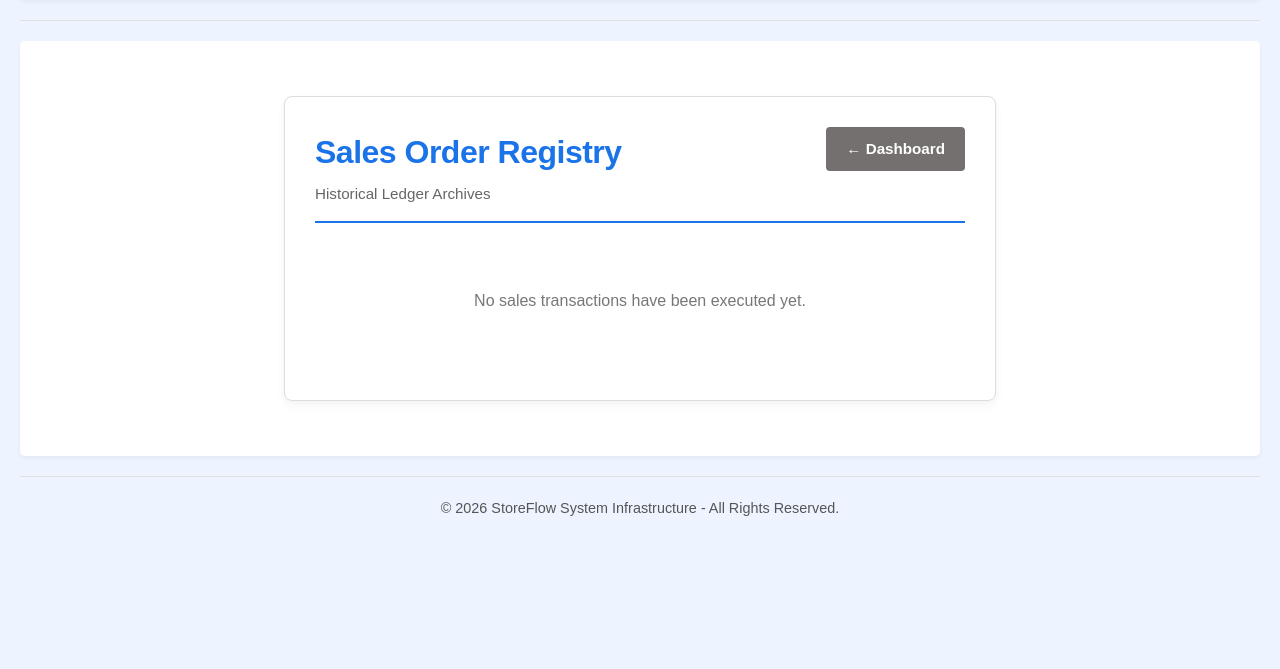
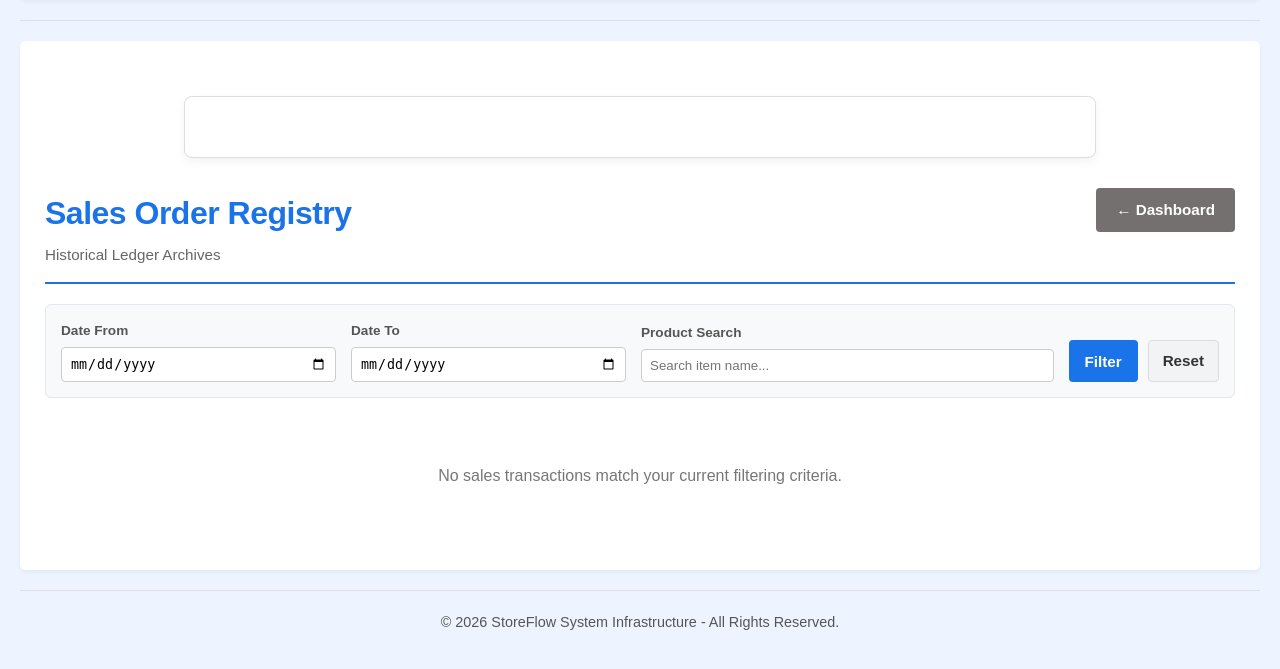
Before and after one commit to mittalrishabh048/StoreFlow, a Flask app: page /sales in a window 1280 px wide. Shown: the part 76-745 px from the top of the page. Run offline with Flask 3, Linux system fonts and the light colour scheme; data that the repository does not hold is empty.

Commit message:
feat: add date-range and product filters to Sales History page

```diff
--- a/app.py
+++ b/app.py
@@ -338,9 +338,26 @@ def sales_history():
     """Fetches all previous historical orders and passes them to the index list view."""
     from src.inventory import database
 
-    # Fetch the sorted index dataset from our database utility function
-    past_invoices = database.get_all_invoices()
-    return render_template('sales_history.html', invoices=past_invoices)
+    # Capture inputs from URL parameters safely using request.args
+    date_from = request.args.get('date_from', '').strip()
+    date_to = request.args.get('date_to', '').strip()
+    product_name = request.args.get('product_name', '').strip()
+
+    # Pass arguments straight to dynamic query architecture
+    past_invoices = database.get_all_invoices(
+        date_from=date_from or None,
+        date_to=date_to or None,
+        product_name=product_name or None
+    )
+
+    # Preserve filter states back into template so the form fields remain populated
+    filters = {
+        "date_from": date_from,
+        "date_to": date_to,
+        "product_name": product_name
+    }
+
+    return render_template('sales_history.html', invoices=past_invoices, filters=filters)
 
 
 @app.route('/invoice/<int:sale_id>')
--- a/src/inventory/database.py
+++ b/src/inventory/database.py
@@ -119,17 +119,55 @@ def save_invoice_transaction(invoice_number, cart_items, total_amount, db_path=D
     finally:
         conn.close()
 
-def get_all_invoices(db_path=DB_PATH):
+def get_all_invoices(date_from=None, date_to=None, product_name=None, db_path=DB_PATH):
     """
-    Queries the database for all recorded master invoices,
-    sorting them chronologically from newest to oldest.
+    Queries the database for master invoices, dynamically applying
+    safe parameterized filters for dates and product names.
     """
     conn = sqlite3.connect(db_path)
     conn.row_factory = sqlite3.Row
     cursor = conn.cursor()
+
     try:
-        # Sort newest first using DESC on the primary key index or timestamp
-        cursor.execute("SELECT id, invoice_number, timestamp, total_amount FROM sales ORDER BY id DESC")
+        # Base query pulls distinct sales headers (handles duplicates from product JOINs)
+        query = """
+            SELECT DISTINCT s.id, s.invoice_number, s.timestamp, s.total_amount
+            FROM sales s
+        """
+
+        # If filtering by product name, we must JOIN with the breakdown tables
+        if product_name:
+            query += """
+                JOIN sale_items si ON s.id = si.sale_id
+                JOIN products p ON si.product_id = p.id
+            """
+
+        where_clauses = []
+        params = []
+
+        # Apply Start Date criteria
+        if date_from:
+            where_clauses.append("s.timestamp >= ?")
+            params.append(f"{date_from} 00:00:00")
+
+        # Apply End Date criteria
+        if date_to:
+            where_clauses.append("s.timestamp <= ?")
+            params.append(f"{date_to} 23:59:59")
+
+        # Apply Wildcard Product Name criteria
+        if product_name:
+            where_clauses.append("p.name LIKE ?")
+            params.append(f"%{product_name}%")
+
+        # Append combined WHERE constraints if filters exist
+        if where_clauses:
+            query += " WHERE " + " AND ".join(where_clauses)
+
+        # Maintain chronologically ordered sorting layout
+        query += " ORDER BY s.id DESC"
+
+        cursor.execute(query, tuple(params))
         rows = cursor.fetchall()
 
         invoices_list = []
@@ -141,6 +179,7 @@ def get_all_invoices(db_path=DB_PATH):
                 "grand_total": row["total_amount"]
             })
         return invoices_list
+
     finally:
         conn.close()
 
--- a/templates/sales_history.html
+++ b/templates/sales_history.html
@@ -1,8 +1,8 @@
 {% extends 'base.html' %}
 
 {% block content %}
-<div class="invoice-wrapper">
-    <div class="invoice-branding-row" style="border-bottom: 2px solid #1a73e8;">
+<div class="invoice-wrapper" style="max-width: 850px;"></div>
+    <div class="invoice-branding-row" style="border-bottom: 2px solid #1a73e8; margin-bottom: 20px;">
         <div>
             <h1 class="invoice-title">Sales Order Registry</h1>
             <p class="invoice-subtitle">Historical Ledger Archives</p>
@@ -14,8 +14,27 @@
         </div>
     </div>
 
+    <form method="GET" action="/sales" class="no-print" style="background: #f8f9fa; padding: 15px; border-radius: 6px; border: 1px solid #e2e8f0; margin-bottom: 25px; display: flex; flex-wrap: wrap; gap: 15px; align-items: flex-end;">
+        <div style="flex: 1; min-width: 140px;">
+            <label style="display: block; font-size: 0.85em; font-weight: bold; margin-bottom: 5px; color: #555;">Date From</label>
+            <input type="date" name="date_from" value="{{ filters.date_from if filters }}" style="width: 100%; padding: 8px; border: 1px solid #ccc; border-radius: 4px; box-sizing: border-box;">
+        </div>
+        <div style="flex: 1; min-width: 140px;">
+            <label style="display: block; font-size: 0.85em; font-weight: bold; margin-bottom: 5px; color: #555;">Date To</label>
+            <input type="date" name="date_to" value="{{ filters.date_to if filters }}" style="width: 100%; padding: 8px; border: 1px solid #ccc; border-radius: 4px; box-sizing: border-box;">
+        </div>
+        <div style="flex: 1.5; min-width: 180px;">
+            <label style="display: block; font-size: 0.85em; font-weight: bold; margin-bottom: 5px; color: #555;">Product Search</label>
+            <input type="text" name="product_name" placeholder="Search item name..." value="{{ filters.product_name if filters }}" style="width: 100%; padding: 8px; border: 1px solid #ccc; border-radius: 4px; box-sizing: border-box;">
+        </div>
+        <div style="display: flex; gap: 10px;">
+            <button type="submit" class="btn-dashboard-back" style="border: none; padding: 9px 16px; cursor: pointer;">Filter</button>
+            <a href="/sales" class="btn-print-trigger" style="text-decoration: none; padding: 8px 14px; font-size: 0.95em; background-color: #f1f3f4; border: 1px solid #dadce0; border-radius: 4px; display: inline-block; color:#333; font-weight:bold;">Reset</a>
+        </div>
+    </form>
+
     {% if not invoices %}
-        <p style="text-align: center; color: #777; padding: 40px 0;">No sales transactions have been executed yet.</p>
+        <p style="text-align: center; color: #777; padding: 40px 0;">No sales transactions match your current filtering criteria.</p>
     {% else %}
         <table class="invoice-billing-table">
             <thead>
```
